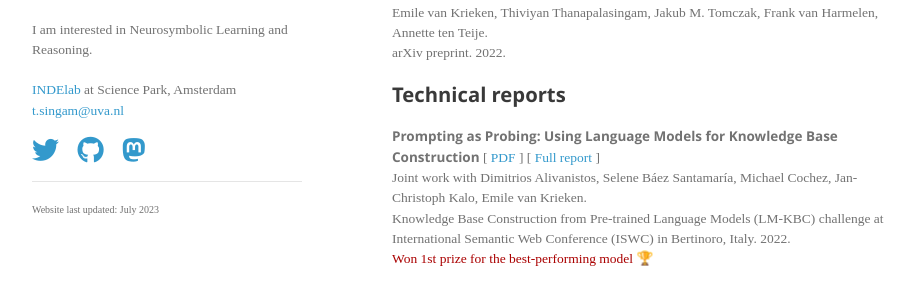
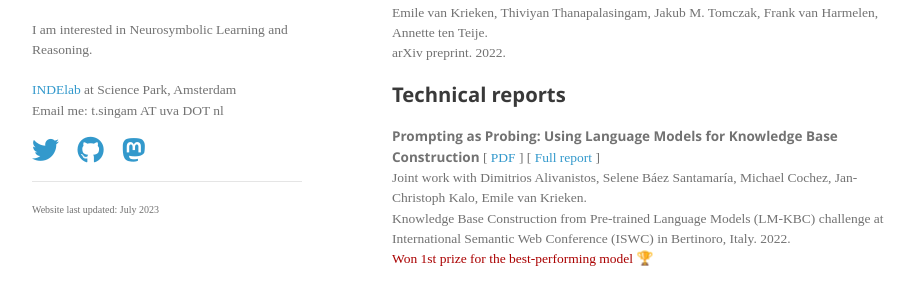
Before and after one commit to thiviyanT/website, a Jekyll site: the page built from index.html, in a window 1280 px wide. Shown: the part 540-831 px from the top of the page, without its empty margins (178-1098 px from the left). Built offline with Jekyll 4.4.1, drawn with Linux system fonts in a browser that asks for light colours; nearby versions of some CDN libraries; some web fonts are replaced; the list of posts is cut into pages by our own code; a style sheet for code colours, icons or effects is not loaded.

Commit message:
debugging

```diff
--- a/_includes/header.html
+++ b/_includes/header.html
@@ -7,7 +7,7 @@
     <p>I am interested in Neurosymbolic Learning and Reasoning.</p>
 
     <p><a href="https://indelab.org/">INDElab</a> at Science Park, Amsterdam<br>
-    <a href="mailto:t.singam@uva.nl">t.singam@uva.nl</a><br>
+    Email me: t.singam AT uva DOT nl<br>
     </p>
 
     <span id="links">
```
